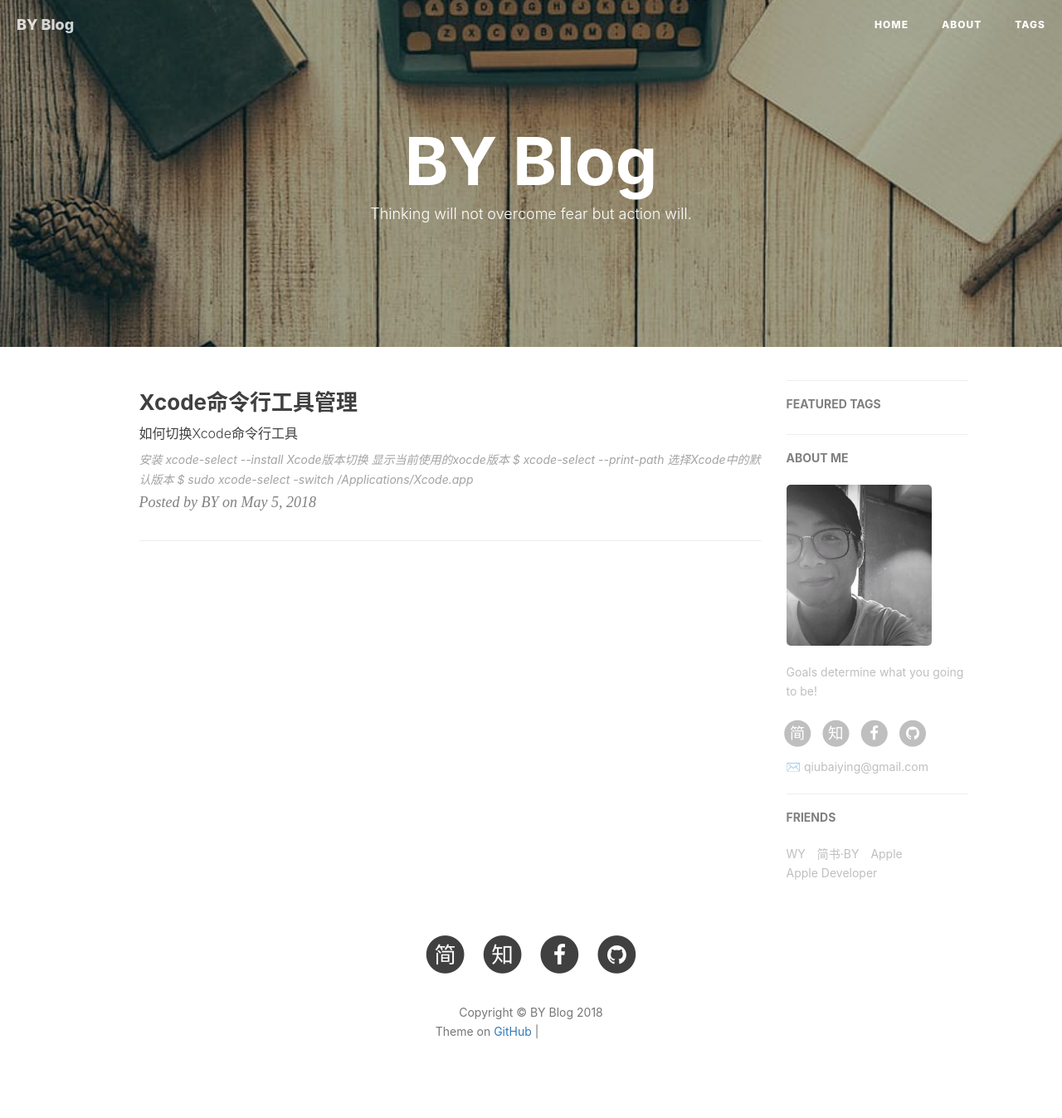
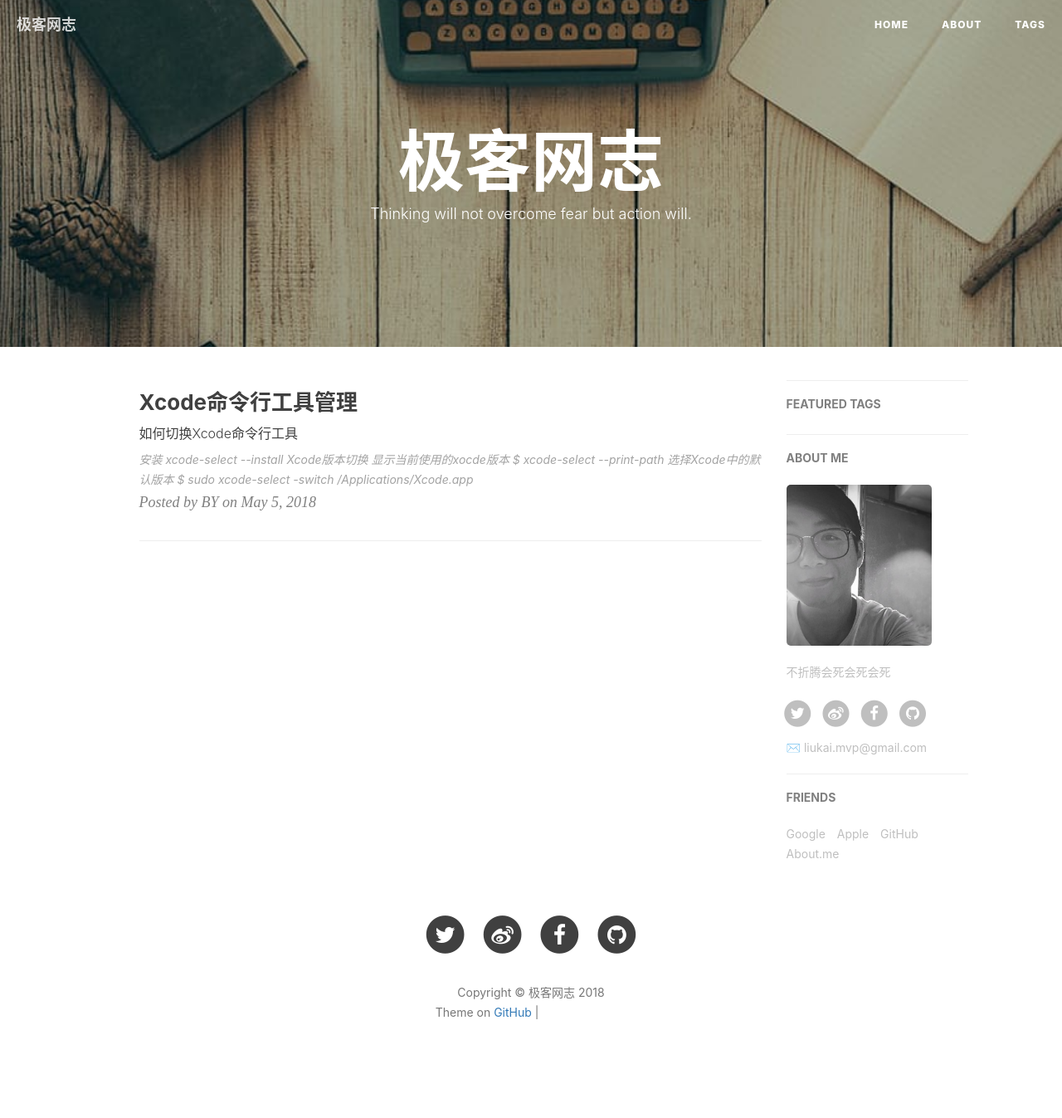
Before and after one commit to igeeker/igeeker.github.io, a Jekyll site: the page built from index.html, in a window 1280 px wide. Shown: the whole page at 83% size. Built offline with Jekyll 4.4.1, drawn with Linux system fonts in a browser that asks for light colours; nearby versions of some CDN libraries; the list of posts is cut into pages by our own code; comment, search, counter and statistics services are not loaded; after the commit the page ends 1324 px from its top, so only the background shows below that; grey boxes are pictures that could not be loaded.

Commit message:
Update _config.yml

```diff
--- a/_config.yml
+++ b/_config.yml
@@ -1,29 +1,29 @@
 # Site settings
-title: BY Blog
-SEOTitle: 柏荧的博客 | BY Blog
+title: 极客网志
+SEOTitle: 极客网志 | 记录悲惨生活
 header-img: img/post-bg-desk.jpg
-email: qiubaiying@gmail.com
-description: "Every failure is leading towards success."
-keyword: "BY, BY Blog, 柏荧的博客, qiubaiying, 邱柏荧, iOS, Apple, iPhone"
-url: "http://qiubaiying.github.io"          # your host, for absolute URL
+email: liukai.mvp@gmail.com
+description: "一个人的折腾"
+keyword: "igeeker, igeeker‘s blog, 极客网志"
+url: "http://igeeker.github.io"          # your host, for absolute URL
 baseurl: ""      # for example, '/blog' if your blog hosted on 'host/blog'
-github_repo: "https://github.com/qiubaiying/qiubaiying.github.io.git" # you code repository
+github_repo: "https://github.com/igeeker/igeeker.github.io.git" # you code repository
 
 # Sidebar settings
 sidebar: true                           # whether or not using Sidebar.
-sidebar-about-description: "Goals determine what you going to be!"
+sidebar-about-description: "不折腾会死会死会死"
 sidebar-avatar: /img/about-BY-gentle.jpg      # use absolute URL, seeing it's used in both `/` and `/about/`
 
 
 
 # SNS settings
 RSS: false
-# weibo_username:     qiubaiying
-zhihu_username:     qiubaiying
-github_username:    qiubaiying
-facebook_username:  baiying.qiu.7
-jianshu_username:   e71990ada2fd
-#twitter_username:   qiubaiying
+weibo_username:     igeeker
+# zhihu_username:     qiubaiying
+github_username:    igeeker
+facebook_username:  igeeker
+# jianshu_username:   e71990ada2fd
+twitter_username:   igeeker
 
 
 
@@ -57,16 +57,16 @@ kramdown:
 
 # 评论系统
 # Disqus（https://disqus.com/）
-# disqus_username: qiubaiying
+# disqus_username: igeeker
 
 # Gitalk
 gitalk:
   enable: true    #是否开启Gitalk评论
-  clientID: f2c84e7629bb1446c1a4                            #生成的clientID
-  clientSecret: ca6d6139d1e1b8c43f8b2e19492ddcac8b322d0d    #生成的clientSecret
-  repo: qiubaiying.github.io    #仓库名称
-  owner: qiubaiying    #github用户名
-  admin: qiubaiying
+  clientID: d3152383f96a0a9f3e62                            #生成的clientID
+  clientSecret: 5eae6865cc25e7cf847a558c3c52446af9ecf7d3    #生成的clientSecret
+  repo: igeeker.github.io    #仓库名称
+  owner: igeeker    #github用户名
+  admin: igeeker
   distractionFreeMode: true #是否启用类似FB的阴影遮罩
 
 
@@ -74,11 +74,11 @@ gitalk:
 
 # Analytics settings
 # Baidu Analytics
-ba_track_id: b50bf2b12b5338a1845e33832976fd68
+# ba_track_id: b50bf2b12b5338a1845e33832976fd68
 
 # Google Analytics
-ga_track_id: 'UA-90855596-1'            # Format: UA-xxxxxx-xx
-ga_domain: qiubaiying.top               # 默认的是 auto, 这里我是自定义了的域名，你如果没有自己的域名，需要改成auto
+ga_track_id: 'UA-121324923-1'            # Format: UA-xxxxxx-xx
+ga_domain: auto               # 默认的是 auto, 这里我是自定义了的域名，你如果没有自己的域名，需要改成auto
 
 
 
@@ -86,7 +86,7 @@ ga_domain: qiubaiying.top               # 默认的是 auto, 这里我是自定
 
 # Featured Tags
 featured-tags: true                     # 是否使用首页标签
-featured-condition-size: 1              # 相同标签数量大于这个数，才会出现在首页
+featured-condition-size: 2              # 相同标签数量大于这个数，才会出现在首页
 
 
 
@@ -99,16 +99,16 @@ service-worker: true
 # Friends
 friends: [
     {
-        title: "WY",
-        href: "http://zhengwuyang.com"
-    },{
-        title: "简书·BY",
-        href: "http://www.jianshu.com/u/e71990ada2fd"
+        title: "Google",
+        href: "https://www.google.com/"
     },{
         title: "Apple",
         href: "https://apple.com"
     },{
-        title: "Apple Developer",
-        href: "https://developer.apple.com/"
+        title: "GitHub",
+        href: "https://github.com"
+    },{
+        title: "About.me",
+        href: "https://about.me/igeeker"
     }
 ]
```
